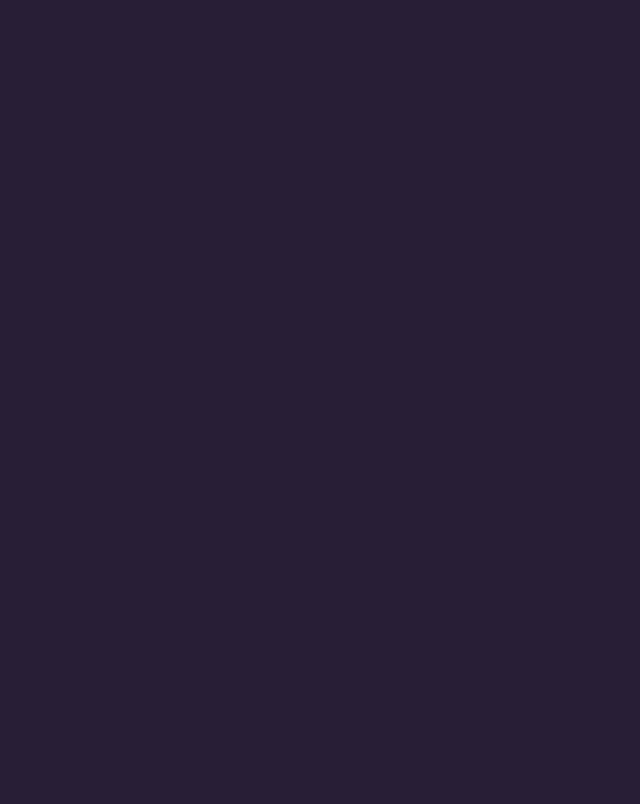
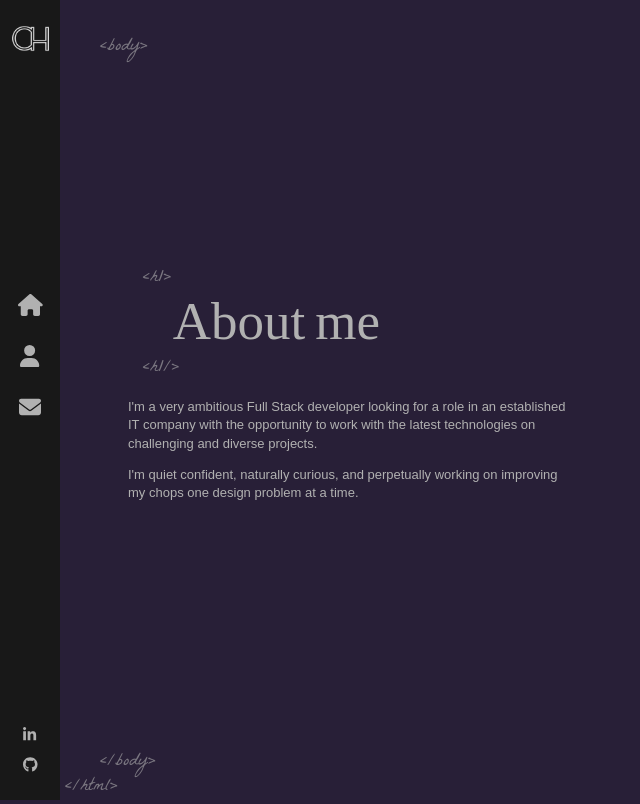
Before and after one commit to I-hate-usernames97/react-portfolio, a React (Create React App) app: page /about in a window 1280 px wide. Before the commit this address had no page. Shown: the whole page, without its empty margins (0-640 px from the left). Built offline with nearby package versions, Linux system fonts and the light colour scheme.

Commit message:
added about page

```diff
--- a/package.json
+++ b/package.json
@@ -47,5 +47,8 @@
       "last 1 firefox version",
       "last 1 safari version"
     ]
+  },
+  "devDependencies": {
+    "@babel/plugin-proposal-private-property-in-object": "^7.21.11"
   }
 }
--- a/src/App.js
+++ b/src/App.js
@@ -2,6 +2,7 @@ import './App.scss';
 import { Routes, Route } from 'react-router-dom'
 import Layout from './components/Latout';
 import Home from './components/Home'
+import About from './components/About';
 
 function App() {
   return (
@@ -9,6 +10,7 @@ function App() {
       <Routes>
         <Route path="/" element={<Layout />}>
           <Route index element={ <Home />} />
+          <Route path='about' element={ <About />} />
         </Route>
       </Routes>
     </>
--- /dev/null
+++ b/src/components/About/index.js
@@ -0,0 +1,44 @@
+import { useEffect, useState } from 'react'
+
+import './index.scss'
+import AnimatedLetters from '../AnimatedLetters'
+
+
+const About = () => {
+
+      const [letterClass, setLetterClass] = useState('text-animate')
+
+        useEffect(() => {
+             setTimeout(() => {
+             setLetterClass('text-animate-hover')
+            }, 3000)
+        }, [])
+
+
+    return(
+        <div className='container about-page'>
+            <div className="text-zone">
+                <h1>
+                    <AnimatedLetters
+                        letterClass={letterClass}
+                        strArray={['A', 'b', 'o', 'u', 't', ' ', 'm', 'e']}
+                        idx={15}
+                    />
+                </h1>
+                <p>
+                    I'm a very ambitious Full Stack developer looking for a role in an
+                    established IT company with the opportunity to work with the latest
+                    technologies on challenging and diverse projects.
+                </p>
+                <p>
+                    I'm quiet confident, naturally curious, and perpetually working on
+                    improving my chops one design problem at a time.
+                </p>
+
+            </div>
+
+        </div>
+    )
+}
+
+export default About
--- a/src/components/AnimatedLetters/index.scss
+++ b/src/components/AnimatedLetters/index.scss
@@ -15,7 +15,7 @@
 
   &:hover {
     animation: rubberBand 1s;
-    color: #ffd700;
+    color: #4e4e4e;
   }
 }
 
--- a/src/components/Home/index.js
+++ b/src/components/Home/index.js
@@ -1,5 +1,4 @@
 import { useEffect, useState } from 'react'
-import LogoWhite from '../../assets/images/logo_white.png'
 import AnimatedLetters from '../AnimatedLetters'
 import { Link } from 'react-router-dom'
 import './index.scss'
@@ -9,6 +8,13 @@ const Home = () => {
 
   const nameArray = ['C', 'h', 'r', 'i', 's', ' ', 'H', 'a', 'h', 'n']
   const jobArray = [ 'w', 'e', 'b', ' ', 'd', 'e', 'v', 'e', 'l', 'o', 'p', 'e', 'r', '.', ]
+
+useEffect(() => {
+    setTimeout(() => {
+    setLetterClass('text-animate-hover');
+  }, 4000);
+}, []);
+
 
     return (
         <div className="contaner home-page">
--- a/src/components/Latout/index.scss
+++ b/src/components/Latout/index.scss
@@ -44,3 +44,71 @@
   animation: fadeIn 1s forwards;
   animation-delay: 1s;
 }
+
+
+.about-page {
+  .text-zone{
+    position: absolute;
+    left: 10%;
+    top: 50%;
+    transform: translateY(-50%);
+    width: 35%;
+    vertical-align: middle;
+    display: table-cell;
+    max-height: 90%;
+
+    h1 {
+      font-size: 53px;
+      font-family: 'Coolvetica';
+      color: #b1b1b1;
+      font-weight: 400;
+      margin-top: 0;
+      position: relative;
+      margin-bottom: 40px;
+      left: 10%;
+
+      &::before{
+        content: '<h1>';
+        font-family: 'La belle Aurore';
+        font-size: 18px;
+        position: absolute;
+        margin-top: -10px;
+        left: -30px;
+        opacity: 0.6;
+        line-height: 10px;
+      }
+
+      &::after{
+        content: '<h1/>';
+        font-family: 'La belle Aurore';
+        font-size: 18px;
+        line-height: 18px;
+        position: absolute;
+        left: -30px;
+        bottom: -20px;
+        opacity: 0.6;
+      }
+    }
+    p{
+      font-size: 13px;
+      color: #b1b1b1;
+      font-family: sans-serif;
+      font-weight: 300;
+      min-width: fit-content;
+      animation: pulse 1s;
+
+      &:nth-of-type(1){
+        animation-delay: 1s;
+      }
+
+      &:nth-of-type(2){
+        animation-delay: 1.2s;
+      }
+
+      &:nth-of-type(3){
+        animation-delay: 1.4s;
+      }
+
+    }
+  }
+}
```
Also changed, not shown: src/components/About/index.scss (added), 1 other file (tests, documents, lock files or other folders).
